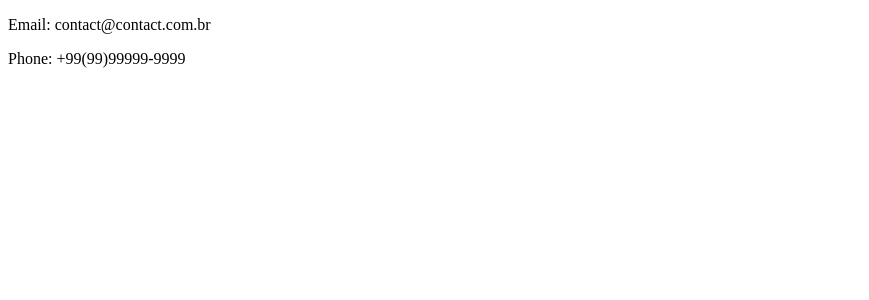
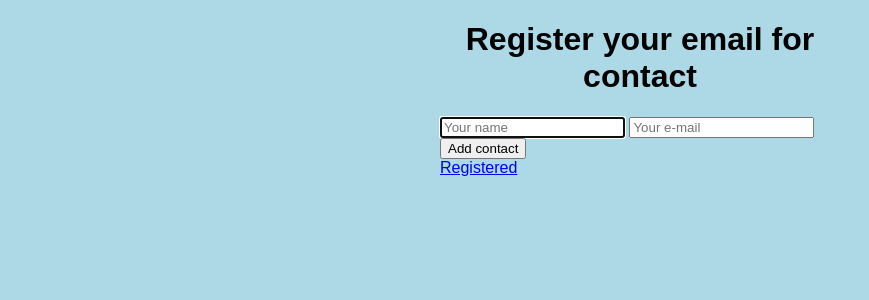
Before and after one commit to diegogrr/SiteFlask, a Flask app: page /contact in a window 1280 px wide. Shown: the top 300 px of the page, without its empty margins (0-869 px from the left). Run offline with Flask 2, Linux system fonts and the light colour scheme.

Commit message:
some improvements

```diff
--- a/app.py
+++ b/app.py
@@ -1,6 +1,7 @@
 from flask import Flask, render_template, url_for, request, redirect
 from flask_sqlalchemy import SQLAlchemy
 from datetime import datetime
+import csv
 
 app = Flask(__name__)
 app.config['SQLALCHEMY_DATABASE_URI'] = 'sqlite:///test.db'
@@ -25,16 +26,20 @@ def index():
         task_content = request.form['content']
         new_task = Todo(content=task_content)
 
-        try:
-            db.session.add(new_task)
-            db.session.commit()
-            return redirect('/')
-        except:
-            return 'There was an issue adding your task'
-
+        if not task_content:
+            msg = 'Please, write your task.'
+            tasks = Todo.query.order_by(Todo.date_created).all()
+            return render_template('index.html', tasks=tasks, msg=msg)
+        else:
+            try:
+                db.session.add(new_task)
+                db.session.commit()
+                return redirect('/')
+            except:
+                return 'There was an issue adding your task'
     else:
         tasks = Todo.query.order_by(Todo.date_created).all()
-        return render_template('index.html', tasks=tasks)
+        return render_template('index.html', tasks=tasks, msg='')
 
 @app.route('/delete/<int:id>')
 def delete_task(id):
@@ -71,6 +76,22 @@ def contacts():
 def users(my_user):
     return render_template('users.html', my_user=my_user)
 
+@app.route('/register', methods=['POST'])
+def register():
+    if not request.form.get('name') or not request.form.get('email'):
+        return render_template('failure.html')
+    with open('registered.csv', 'a', newline='', encoding='utf-8') as file: # 'a' means 'append'
+        writer = csv.writer(file)
+        writer.writerow((request.form.get('name'), request.form.get('email')))
+    return render_template('success.html')
+
+@app.route('/registered')
+def registered():
+    with open('registered.csv', 'r', newline='', encoding='utf-8') as file:
+        reader = csv.reader(file, delimiter=',')
+        registered = list(reader)
+    return render_template('registered.html', registered=registered)
+
 # Execute the server function
 if __name__ == "__main__":
     app.run(debug=True)
--- /dev/null
+++ b/registered.csv
@@ -0,0 +1,5 @@
+Carlos Souza,carlos@gmail.com
+Astrogilda Magalhães,astrogilda@hotmail.com
+Manoel Makron,macron@totomail.com
+Carlos Gomes,gomes@hotmail.com
+João,joao@costa.com
--- a/templates/contact.html
+++ b/templates/contact.html
@@ -1,13 +1,32 @@
-<!DOCTYPE html>
-<html lang="en">
-<head>
-    <meta charset="UTF-8">
-    <meta http-equiv="X-UA-Compatible" content="IE=edge">
-    <meta name="viewport" content="width=device-width, initial-scale=1.0">
-    <title>Document</title>
-</head>
-<body>
-    <p>Email: contact@contact.com.br</p>
-    <p>Phone: +99(99)99999-9999</p>
-</body>
-</html>
+{% extends 'base.html' %}
+
+{% block head %}
+<title>Contact</title>
+{% endblock %}
+
+{% block body %}
+<div class="content">
+    <h1 style="text-align: center;">Register your email for contact</h1>
+    <div class="form">
+        <form action="/register" method="POST">
+            <input type="text" name="name" id="name" placeholder="Your name" autofocus>
+            <input type="email" name="email" id="email" placeholder="Your e-mail">
+            <input type="submit" value="Add contact">
+        </form>
+    </div>
+    <a href="/registered">Registered</a>
+</div>
+<script>
+    document.querySelector('form').onsubmit = function() {
+        if (!document.querySelector('#name').value) {
+            alert('You must provide your name!');
+            return false;
+        }
+        else if (!document.querySelector('#email').value) {
+            alert('You must provide your e-mail!');
+            return false;
+        }
+        return true;
+    }
+</script>
+{% endblock %}
--- a/templates/index.html
+++ b/templates/index.html
@@ -30,8 +30,9 @@
     </table>
     {% endif %}
     <form action="/" method="POST">
-        <input type="text" name="content" id="content">
+        <input type="text" name="content" id="content" placeholder="Your task">
         <input type="submit" value="Add Task">
     </form>
+    <p>{{ msg }}</p>
 </div>
 {% endblock %}
```
Also changed, not shown: templates/failure.html (added, +10 -0 lines), templates/registered.html (added, +25 -0 lines), templates/success.html (added, +10 -0 lines), README.md, test.db.
